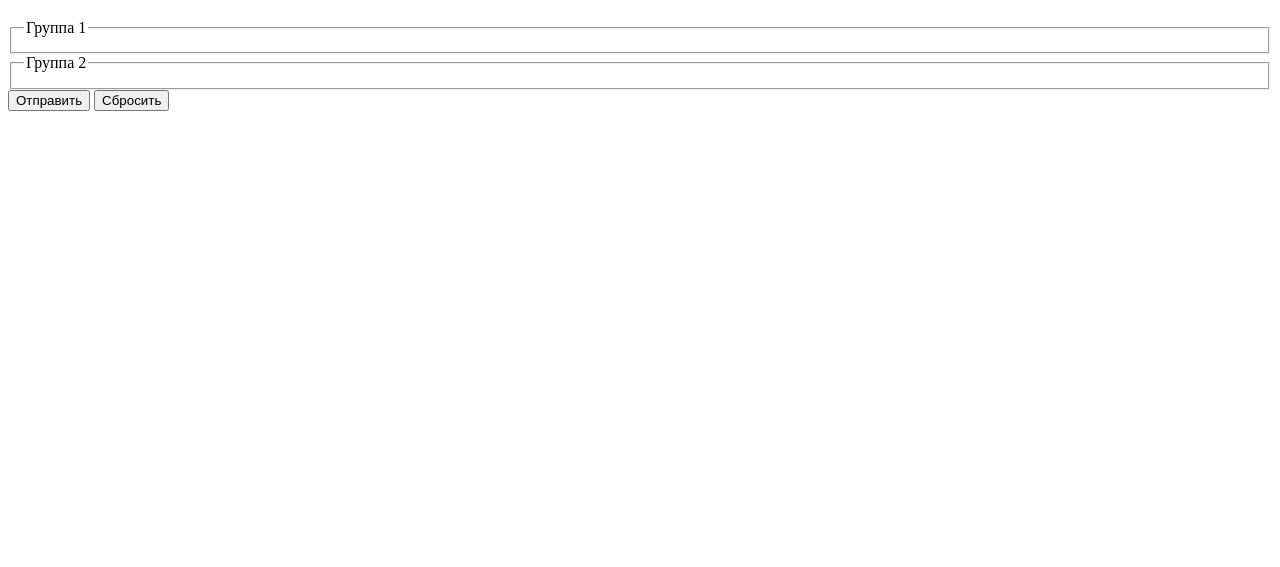
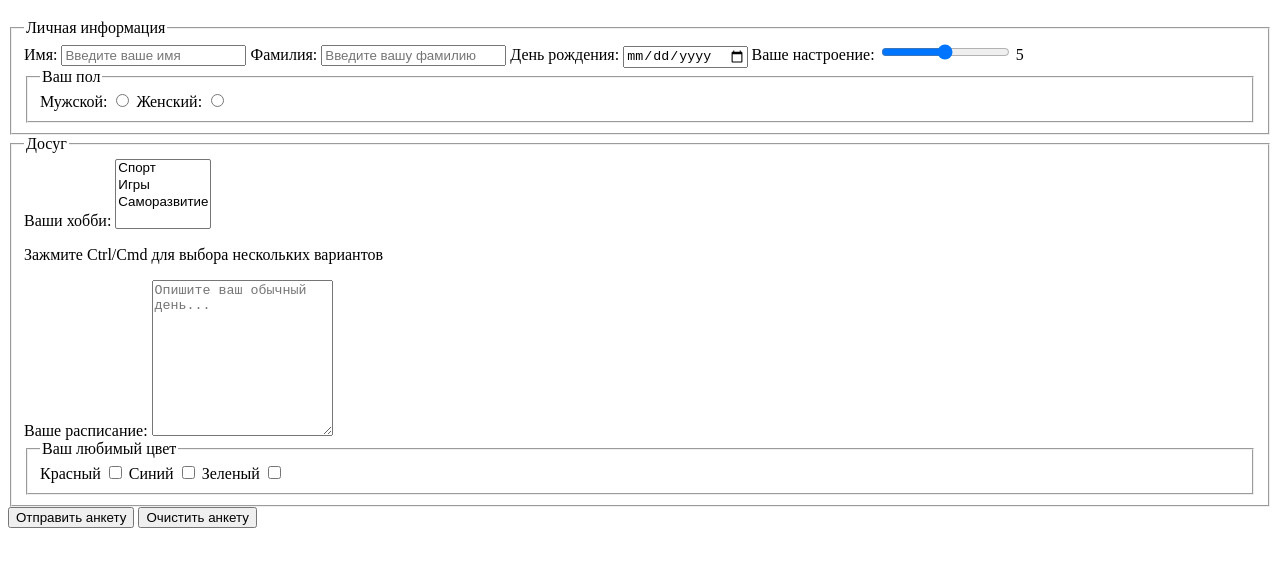
Before and after one commit to LAYT73/homework-demo, a plain HTML site: page 02-HTML/04 — Форма опроса с fieldset/index.html in a window 1280 px wide. Shown: the part 61-628 px from the top of the page. Drawn offline with Linux system fonts and the light colour scheme.

Commit message:
add: 02/04 homework

```diff
--- a/02-HTML/04 — Форма опроса с fieldset/index.html
+++ b/02-HTML/04 — Форма опроса с fieldset/index.html
@@ -7,22 +7,147 @@
         <meta name="description" content="Описание страницы..." />
     </head>
     <body>
-        <form action="/url" method="POST">
+        <form action="https://example.com/url" method="POST">
             <h1>Форма опроса</h1>
 
             <fieldset>
-                <legend>Группа 1</legend>
+                <legend>Личная информация</legend>
 
+                <label for="name">
+                    Имя:
+                    <input
+                        type="text"
+                        name="name"
+                        id="name"
+                        placeholder="Введите ваше имя"
+                        required
+                        autocomplete="given-name"
+                        minlength="3"
+                    />
+                </label>
 
+                <label for="surname">
+                    Фамилия:
+                    <input
+                        type="text"
+                        name="surname"
+                        id="surname"
+                        autocomplete="family-name"
+                        placeholder="Введите вашу фамилию"
+                        required
+                        minlength="3"
+                    />
+                </label>
+
+                <label for="birthday">
+                    День рождения:
+                    <input
+                        type="date"
+                        id="birthday"
+                        name="birthday"
+                        required
+                        autocomplete="bday"
+                    />
+                </label>
+
+                <label for="mood">
+                    Ваше настроение:
+                    <input
+                        type="range"
+                        id="mood"
+                        name="mood"
+                        min="0"
+                        max="10"
+                        step="1"
+                        value="5"
+                    />
+                </label>
+                <output for="mood">5</output>
+
+                <fieldset>
+                    <legend>Ваш пол</legend>
+
+                    <label for="sex-male">
+                        Мужской:
+                        <input
+                            type="radio"
+                            name="sex"
+                            id="sex-male"
+                            value="male"
+                            required
+                        />
+                    </label>
+                    <label>
+                        Женский:
+                        <input
+                            type="radio"
+                            name="sex"
+                            id="sex-female"
+                            value="female"
+                        />
+                    </label>
+                </fieldset>
             </fieldset>
+            <fieldset>
+                <legend>Досуг</legend>
 
-            <fieldset>
-                <legend>Группа 2</legend>
+                <label for="hobby">
+                    Ваши хобби:
+                    <select name="hobby" id="hobby" multiple required>
+                        <option value="sport">Спорт</option>
+                        <option value="games">Игры</option>
+                        <option value="self-education">Саморазвитие</option>
+                    </select>
+                </label>
+                <p>Зажмите Ctrl/Cmd для выбора нескольких вариантов</p>
+
+                <label for="schedule">
+                    Ваше расписание:
+                    <textarea
+                        name="schedule"
+                        id="schedule"
+                        rows="10"
+                        placeholder="Опишите ваш обычный день..."
+                        required
+                        minlength="10"
+                    ></textarea>
+                </label>
+
+                <fieldset>
+                    <legend>Ваш любимый цвет</legend>
+                    <label for="favouriteColorsRed">
+                        Красный
+                        <input
+                            type="checkbox"
+                            id="favouriteColorsRed"
+                            name="favouriteColors"
+                            value="red"
+                        />
+                    </label>
+                    <label for="favouriteColorsBlue">
+                        Синий
+                        <input
+                            type="checkbox"
+                            id="favouriteColorsBlue"
+                            name="favouriteColors"
+                            value="blue"
+                        />
+                    </label>
+                    <label for="favouriteColorsGreen">
+                        Зеленый
+                        <input
+                            type="checkbox"
+                            id="favouriteColorsGreen"
+                            name="favouriteColors"
+                            value="green"
+                        />
+                    </label>
+                </fieldset>
             </fieldset>
 
             <div class="buttons">
-                <button type="submit">Отправить</button>
-                <button type="reset">Сбросить</button>
+                <button type="submit">Отправить анкету</button>
+                <button type="reset">Очистить анкету</button>
             </div>
         </form>
     </body>
```
